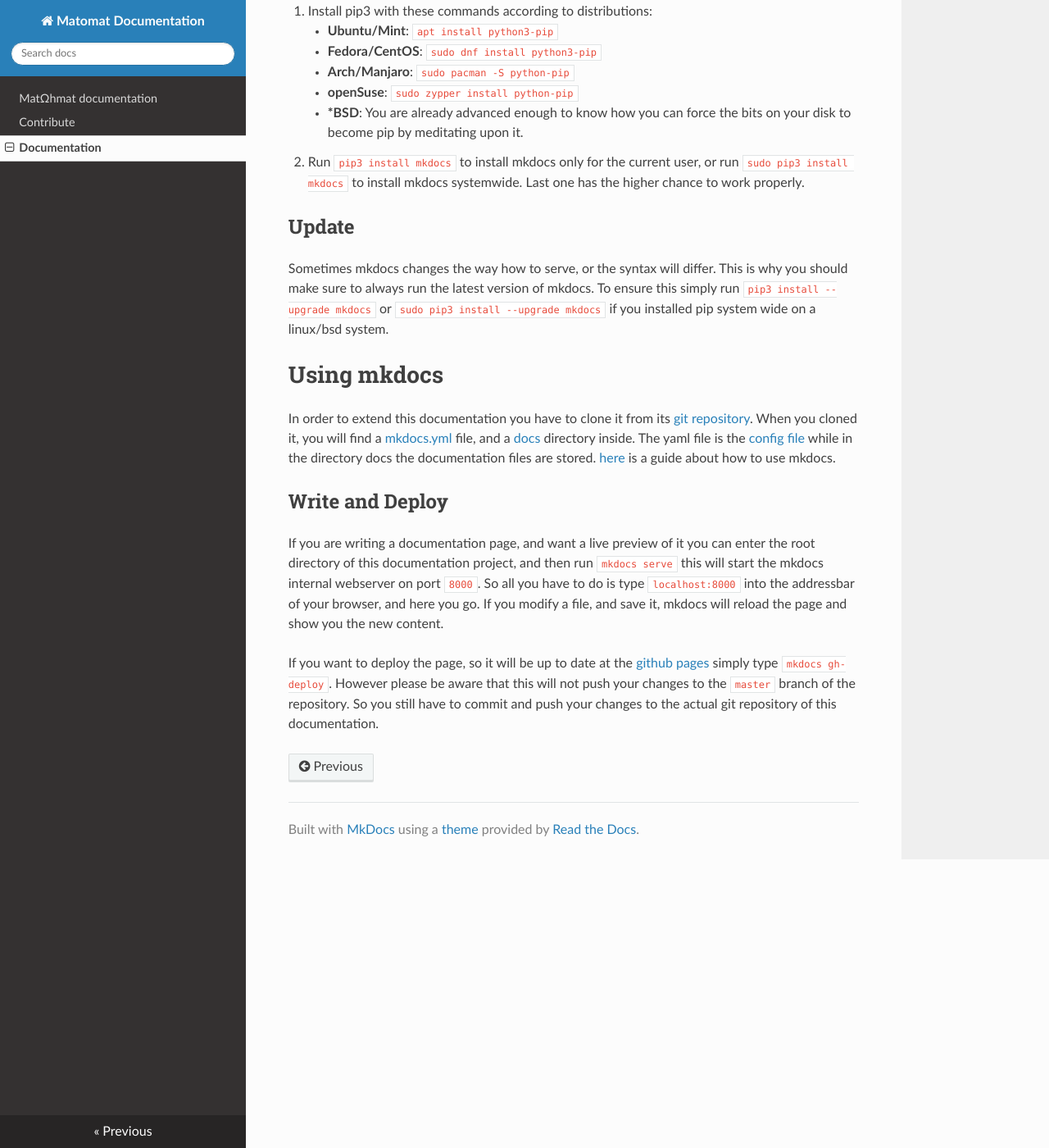
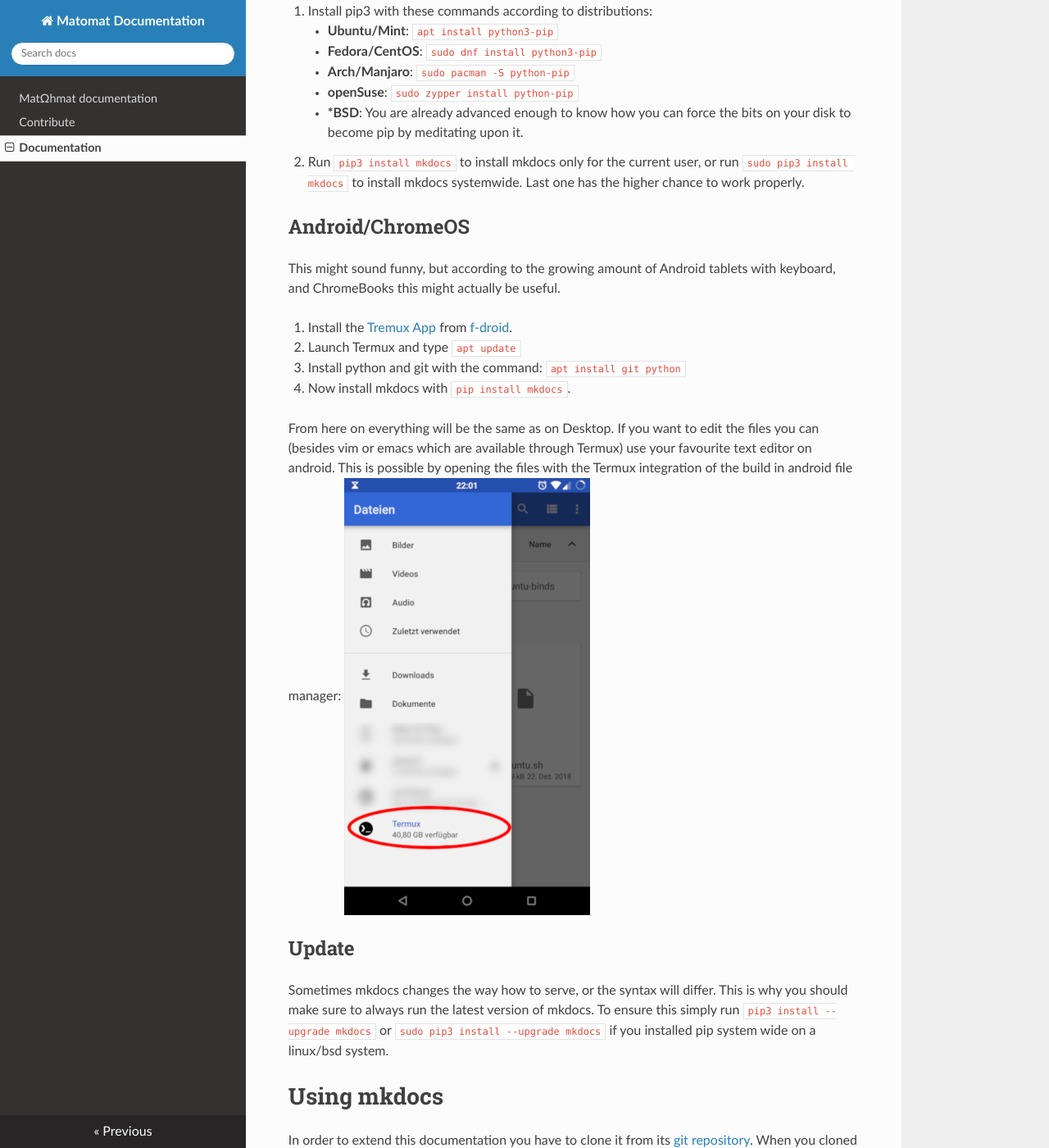
Before and after one commit to FSIN-ohm/Matomat-Documentation, an MkDocs documentation site: the page built from docs/documentation.md, in a window 1280 px wide and 1400 px high, scrolled down 1474 px. Shown: the whole window at 82% size. Built offline with MkDocs 1.6.1, drawn with Linux system fonts in a browser that asks for light colours; nearby versions of some CDN libraries.

Commit message:
add documentation about the documentation for android

```diff
--- a/docs/documentation.md
+++ b/docs/documentation.md
@@ -38,6 +38,18 @@
 2. Run `pip3 install mkdocs` to install mkdocs only for the current user,
 or run `sudo pip3 install mkdocs` to install mkdocs systemwide. Last one has the higher chance to work properly.
 
+## Android/ChromeOS
+This might sound funny, but according to the growing amount of Android tablets with keyboard, and ChromeBooks this might actually be useful.
+
+1. Install the [Tremux App](https://termux.com/) from [f-droid](https://f-droid.org/packages/com.termux/).
+2. Launch Termux and type `apt update`
+3. Install python and git with the command: `apt install git python`
+4. Now install mkdocs with `pip install mkdocs`.
+
+From here on everything will be the same as on Desktop. If you want to edit the files you can (besides vim or emacs which are available through Termux) use your favourite text editor on android. This is possible by opening the files with the Termux integration of the build in android file manager:
+![termux_files](/img/termux_files.png)
+
+
 ## Update
 Sometimes mkdocs changes the way how to serve, or the syntax will differ. This is why you should make sure to always run the latest version of mkdocs. To ensure this simply run `pip3 install --upgrade mkdocs` or `sudo pip3 install --upgrade mkdocs` if you installed pip system wide on a linux/bsd system.
 
```
Also changed, not shown: docs/img/termux_files.png (added).
